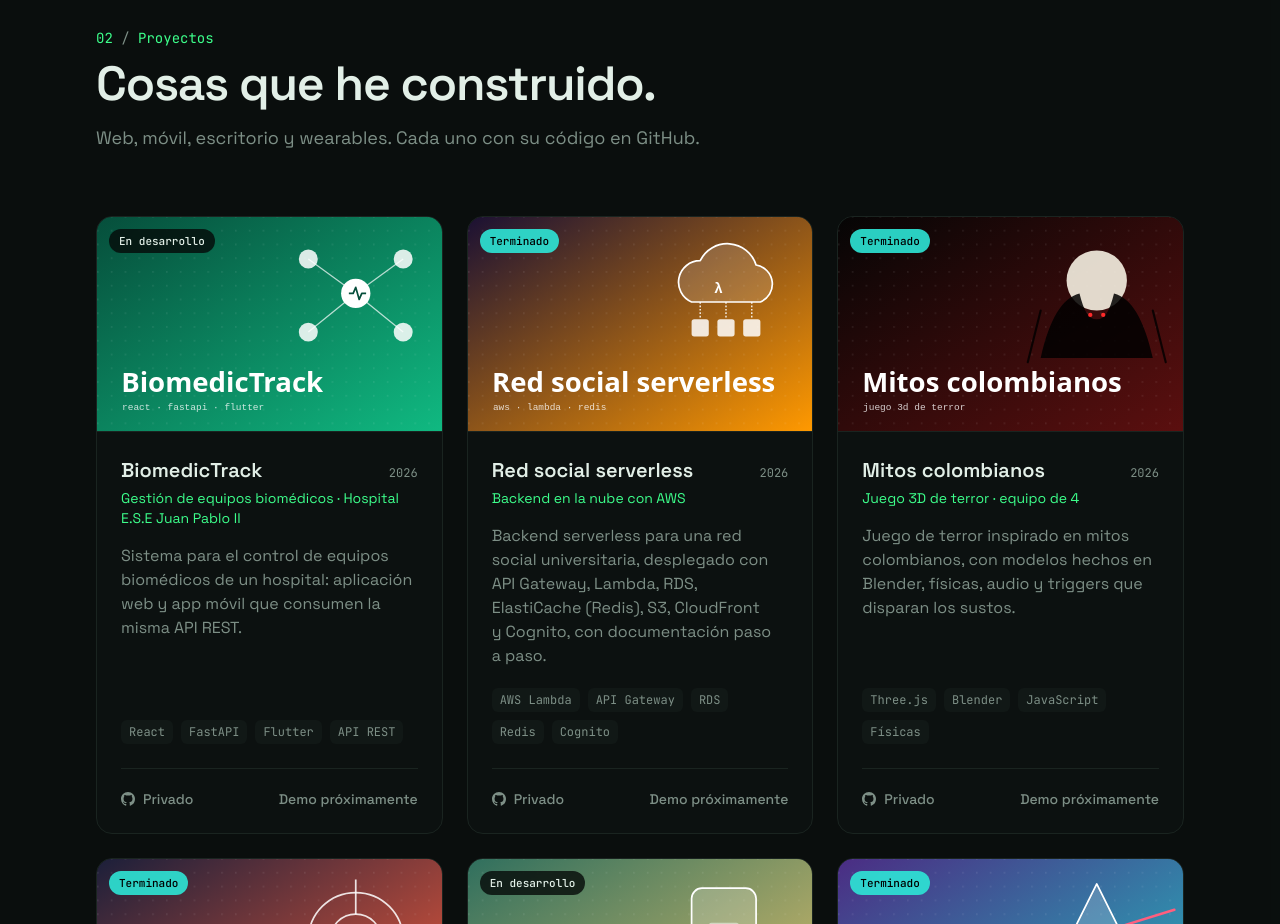
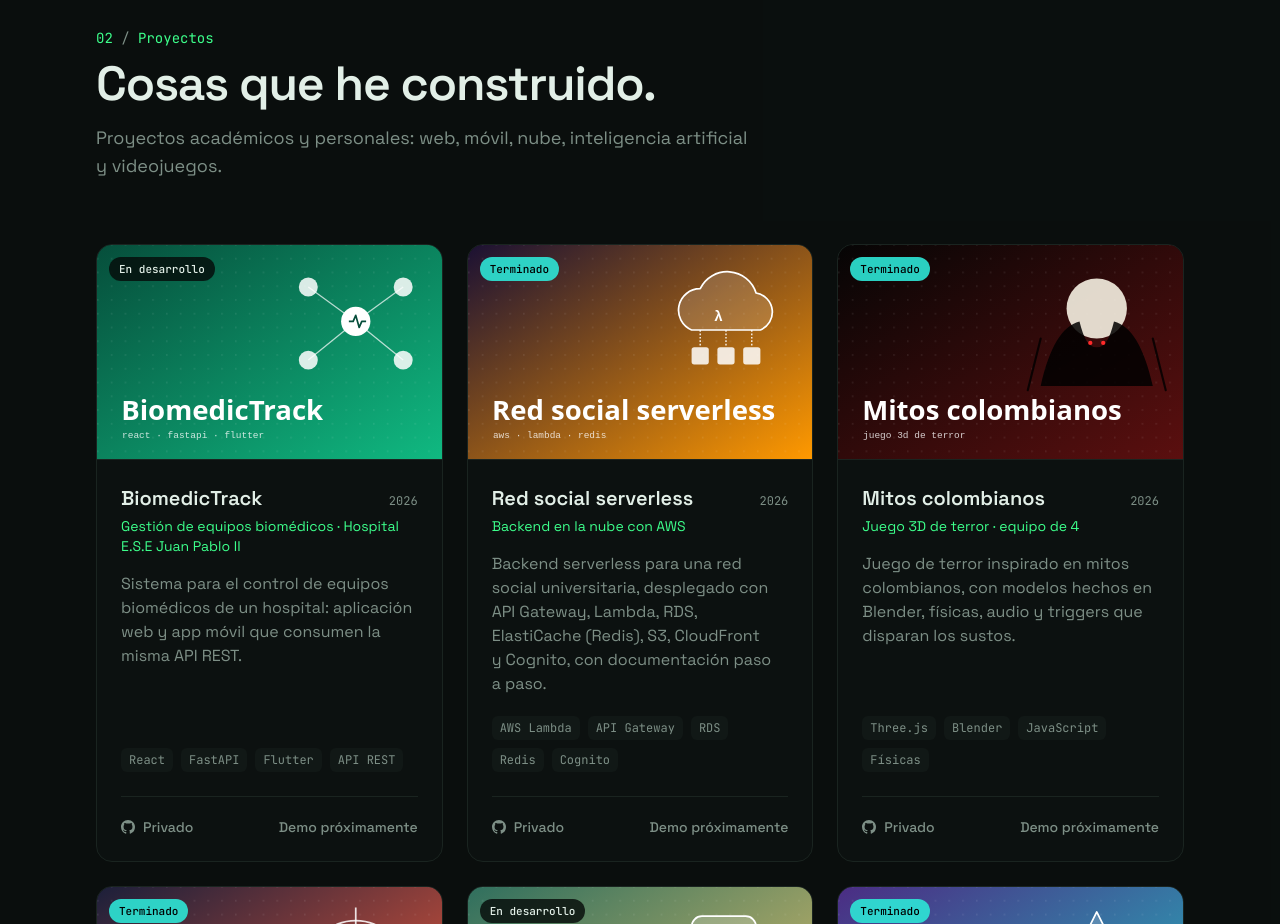
Before and after one commit to Ju4nK1807/Portafolio, a Next.js app: page / in a window 1280 px wide. Shown: the part 2320-3244 px from the top of the page. Built offline with nearby package versions, Linux system fonts and the light colour scheme; no server answers.

Commit message:
Actualiza la descripción de la sección Proyectos

```diff
--- a/components/Projects.tsx
+++ b/components/Projects.tsx
@@ -11,7 +11,7 @@ export default function Projects() {
           index="02"
           eyebrow="Proyectos"
           title="Cosas que he construido."
-          description="Web, móvil, escritorio y wearables. Cada uno con su código en GitHub."
+          description="Proyectos académicos y personales: web, móvil, nube, inteligencia artificial y videojuegos."
         />
 
         <ul className="grid gap-6 md:grid-cols-2 lg:grid-cols-3">
```
